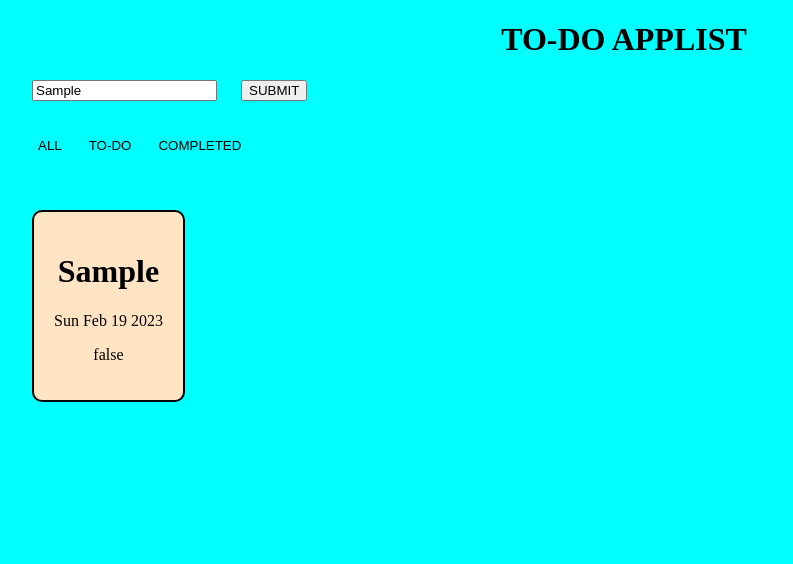
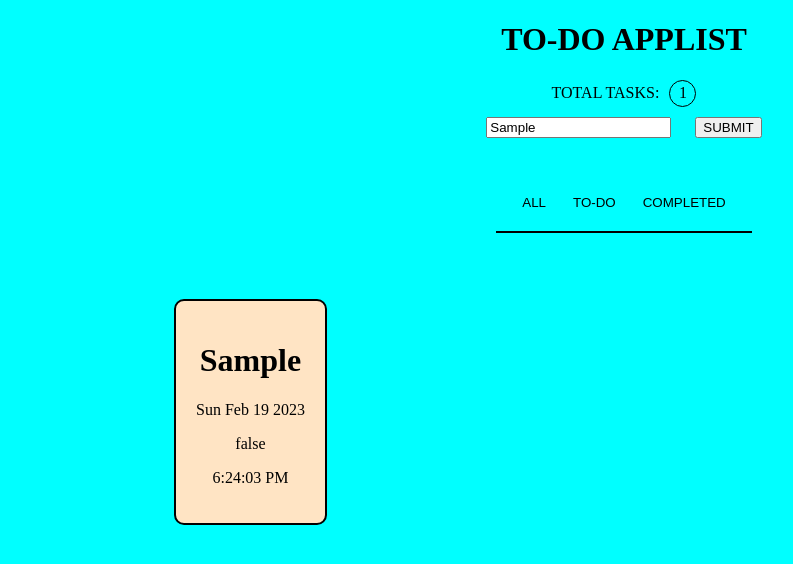
Before and after one commit to ChrisOwuor/Javascript, a website: page index.html in a window 1280 px wide. Both pictures are taken after typing "Sample" into the empty fields and a click on the button "SUBMIT". Shown: the whole page, without its empty margins (16-809 px from the left). Drawn offline with Linux system fonts and the light colour scheme.

Commit message:
third commit

```diff
--- a/index.css
+++ b/index.css
@@ -13,6 +13,13 @@ button:hover {
   background-color: rgb(212, 42, 30);
   border-radius: 3px;
 }
-#testDiv2{
-background-color: bisque;
+button:active {
+  background-color: antiquewhite;
 }
+#testDiv2 {
+  background-color: bisque;
+}
+#testDiv2:hover {
+  transform: scale(1.2);
+  transition-timing-function: linear;
+}
--- a/index.html
+++ b/index.html
@@ -9,14 +9,38 @@
   </head>
   <body>
     <div class="main-div">
-      <p></p>
       <h1 style="text-align: center">TO-DO APPLIST</h1>
+      <span
+        style="
+          display: flex;
+          justify-content: center;
+          align-items: center;
+          margin-bottom: 10px;
+        "
+      >
+        <div style="text-align: center">TOTAL TASKS:</div>
+        <div
+          style="
+            text-align: center;
+            border-radius: 50%;
+
+            border: 1px solid black;
+            width: 25px;
+            height: 25px;
+
+            display: flex;
+            margin-left: 10px;
+            align-items: center;
+            justify-content: center;
+          "
+          id="taskno"
+        ></div>
+      </span>
     </div>
-    <div class="taskno"></div>
-    <div style="position: sticky; top: 20px; z-index: 1" class="input_field">
-      <span style="margin-left: 40px"
-        ><input type="text" id="ItemAdded" />
-
+    <div></div>
+    <div style="max-height: fit-content; display: flex">
+      <span style="margin: 0px auto; z-index: 1" class="input_field">
+        <input type="text" id="ItemAdded" />
         <input
           type="button"
           value="SUBMIT"
@@ -30,22 +54,31 @@
       style="
         height: max-content;
         padding-bottom: 10px;
-        margin-bottom: 10px;
-        position: relative;
+        margin: 1px auto;
+
+        max-width: fit-content;
       "
     >
       <ul
         style="
           list-style: none;
+
+          position: relative;
+          top: 20px;
           display: flex;
           gap: 15px;
-          position: relative;
-          top: 20px;
-          left: 0px;
+          padding: 20px;
+          border-bottom: 2px solid;
+
+          max-width: fit-content;
         "
       >
-        <li class="li_task"><button class="btn2" id="btn">ALL</button></li>
-        <li class="li_task"><button class="btn2" id="btn">TO-DO</button></li>
+        <li class="li_task">
+          <button class="btn2" id="btn">ALL</button>
+        </li>
+        <li class="li_task">
+          <button class="btn2" id="btn">TO-DO</button>
+        </li>
         <li class="li_task">
           <button class="btn2" id="btn">COMPLETED</button>
         </li>
@@ -66,13 +99,31 @@
         </ul>
       </div>
     </div> -->
+
     <div
       id="testDiv"
-      style="display: flex; gap: 25px;
-      padding:40px;
-      flex-wrap: wrap; flex-grow: 1;justify-content:flex-start;"
+      style="
+        display: flex;
+        gap: 25px;
+        padding: 40px;
+        flex-wrap: wrap;
+        flex-grow: 1;
+        justify-content: flex-start;
+
+        width: 900px;
+        margin: 20px auto;
+        border-radius: 5px;
+      "
     >
-
+      <p
+        style="
+          text-align: center;
+          font-family: 'Franklin Gothic Medium', 'Arial Narrow', Arial,
+            sans-serif;
+        "
+      >
+        YOU HAVE NO TASKS AVAILABLE PLEASE ADD
+      </p>
     </div>
     <!-- <script src="app.js"></script> -->
     <script src="test.js"></script>
--- a/test.js
+++ b/test.js
@@ -1,52 +1,61 @@
-
-
-
 //get input from user
-const userInput = document.querySelector("#ItemAdded")
-const submitInput = document.querySelector("#submitItem")
-const textDiv = document.querySelector("#testDiv")
-const mbtn =document.querySelector("#delbtn")
-
+const userInput = document.querySelector("#ItemAdded");
+const submitInput = document.querySelector("#submitItem");
+const textDiv = document.querySelector("#testDiv");
+const mbtn = document.querySelector("#delbtn");
+const total = document.querySelector("#taskno");
 //read input value
 //array to store the object elements
 //delete function
 
-let objArray = []
+let objArray = [];
 
+function currentTime() {
+  let date = new Date();
+  let time = date.toLocaleTimeString();
+  return time;
+}
+function del(item) {
+  item.remove();
+}
+function totalTask() {
+  let all = objArray.length;
+  console.log(all);
 
-submitInput.addEventListener(
-    "click", () => {
+  return all + 1;
+}
 
+submitInput.addEventListener("click", () => {
     if (userInput.value.length === 0) {
-            alert("please enter value")
-        }
-        else{
+        alert("please enter value");
+    } else {
+        if( objArray.includes(userInput.value)){
+            alert("ERROR")
+        } else {
             const details = {
                 name: userInput.value,
                 date: new Date().toDateString(),
                 status: "false",
-
-
-
-        }
+                time: currentTime(),
+                tasks: totalTask(),
+            };
 
             console.log(details);
-            objArray.push(details)
-            getArrayItems()
+            objArray.push(details);
+            getArrayItems();
 
-
+            total.innerHTML = details.tasks;
         }
     }
-)
+    });
 
 //this function will use the details object to feed a
 //div with values call it after abjarray.push
 // functionto acces objarray items
-function getArrayItems ( ) {
-    textDiv.innerHTML = ""
+function getArrayItems() {
+  textDiv.innerHTML = " ";
   if (objArray.length > 0) {
-        objArray.forEach(
-            (details) => {
+    objArray.forEach((details) => {
       let liTag = ` <div
             id="testDiv2"
         style="
@@ -54,18 +63,20 @@ function getArrayItems ( ) {
           max-width: 150px;
           padding: 20px;
           border-radius: 10px;
+
         "
       >
+
         <h1 style="text-align: center">${details.name}</h1>
         <p style="text-align: center">${details.date}</p>
         <p style="text-align: center">${details.status}</p>
+        <p style="text-align: center">${details.time}</p>
 
 
 
       </div>
-    `
-            textDiv.insertAdjacentHTML("beforeend",liTag)}
-        )
-
+    `;
+      textDiv.insertAdjacentHTML("beforeend", liTag);
+    });
   }
 }
```
Lines whose indentation alone changed are shown as unchanged.
